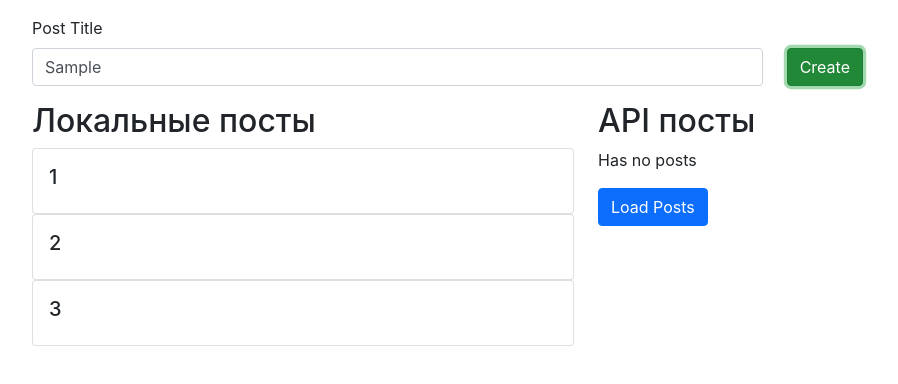
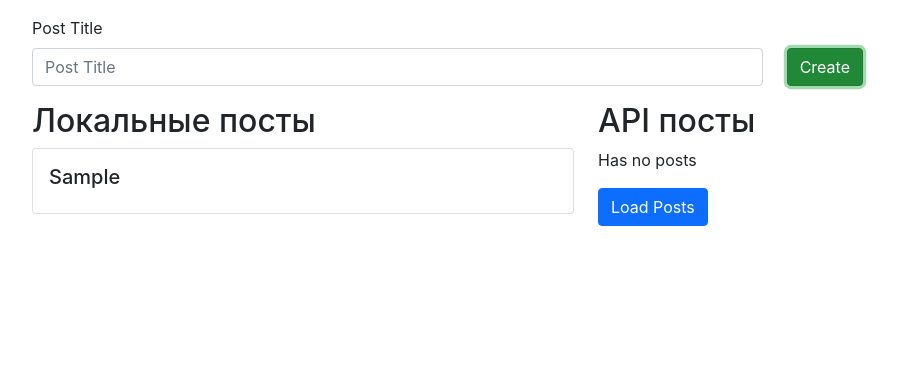
Before and after one commit to FyuroTEX/redux-saga_api_blog, a React (Create React App) app: page / in a window 1280 px wide. Both pictures are taken after typing "Sample" into the empty fields and a click on the button "Create". Shown: the top 384 px of the page, without its empty margins (54-952 px from the left). Built offline with nearby package versions, Linux system fonts and the light colour scheme.

Commit message:
add some actions and reducers

```diff
--- a/package.json
+++ b/package.json
@@ -6,9 +6,13 @@
     "@testing-library/jest-dom": "^4.2.4",
     "@testing-library/react": "^9.5.0",
     "@testing-library/user-event": "^7.2.1",
+    "immutable": "^4.0.0-rc.12",
     "react": "^16.13.1",
     "react-dom": "^16.13.1",
-    "react-scripts": "3.4.1"
+    "react-redux": "^7.2.0",
+    "react-scripts": "3.4.1",
+    "redux": "^4.0.5",
+    "redux-thunk": "^2.3.0"
   },
   "scripts": {
     "start": "react-scripts start",
--- a/src/App.js
+++ b/src/App.js
@@ -14,7 +14,7 @@ function App() {
       <div className="row">
         <div className="col">
           <h2>Локальные посты</h2>
-          <Posts posts={[1, 2, 3]} />
+          <Posts />
         </div>
         <div className="col">
           <h2>API посты</h2>
--- a/src/components/Post.jsx
+++ b/src/components/Post.jsx
@@ -4,7 +4,7 @@ const Post = ({ post }) => {
     return (
         <div className="card">
             <div className="card-body">
-                <h5 className="card-title">{post}</h5>
+                <h5 className="card-title">{post.title}</h5>
             </div>
         </div>
     );
--- a/src/components/PostForm.jsx
+++ b/src/components/PostForm.jsx
@@ -1,23 +1,55 @@
 import React, { Component } from 'react';
+import { connect } from 'react-redux';
+import { createPost } from './../redux/actions/actions';
 
-export default class PostForm extends Component {
+class PostForm extends Component {
     constructor(props) {
         super(props);
-        this.state = {};
+        this.state = {
+            title: ''
+        };
     };
-    submitHandler = event => {
+    submitHandler = (event) => {
         event.preventDefault();
+
+        const { title } = this.state;
+        if (!title.trim()) {
+            return;
+        };
+        const newPost = {
+            title, id: Date.now().toString()
+        };
+
+        this.props.createPost(newPost);
+        this.setState({ title: '' });
+    };
+    changeInputHandler = (event) => {
+        event.persist();
+
+        this.setState(prev => ({
+            ...prev, ...{
+                [event.target.name]: event.target.value
+            }
+        }));
     };
     render() {
         return (
             <form onSubmit={this.submitHandler} className='mb-3 row'>
                 <div className="col-8">
                     <label htmlFor="title" className="form-label">Post Title</label>
-                    <input type="text" placeholder="Post Title" className="form-control" id="title" />
+                    <input
+                        type="text"
+                        placeholder="Post Title"
+                        className="form-control"
+                        id="title"
+                        name='title'
+                        value={this.state.title}
+                        onChange={this.changeInputHandler}
+                    />
                 </div>
 
                 <div className="col-2 d-flex align-items-end">
-                    <button className="btn btn-success">Create</button>
+                    <button className="btn btn-success" type='submit'>Create</button>
                 </div>
 
 
@@ -27,3 +59,9 @@ export default class PostForm extends Component {
         );
     };
 };
+
+const mapDispatchToProps = {
+    createPost
+};
+
+export default connect(null, mapDispatchToProps)(PostForm);
--- a/src/components/Posts.jsx
+++ b/src/components/Posts.jsx
@@ -1,11 +1,18 @@
 import React from 'react';
 import Post from './Post';
+import { connect } from 'react-redux';
 
 const Posts = ({ posts }) => {
-    if (!posts.length) {
+    if (posts === undefined || !posts.length ) {
         return <p>Has no posts</p>;
     };
-    return posts.map(post => <Post post={post} key={post} />);
+    return posts.map(post => <Post post={post} key={post.id} />);
 };
 
-export default Posts;
+const mapStateToProps = (state) => {
+    return {
+        posts: state.posts.posts
+    }
+};
+
+export default connect(mapStateToProps)(Posts);
--- a/src/index.js
+++ b/src/index.js
@@ -2,8 +2,13 @@ import React from 'react';
 import { render } from 'react-dom';
 import './index.css';
 import App from './App';
+import store from './store';
+import { Provider } from 'react-redux';
+
 
 render(
-  <App />,
+  <Provider store={store}>
+    <App />
+  </Provider>,
   document.getElementById('root')
 );
--- /dev/null
+++ b/src/redux/actions/actions.js
@@ -0,0 +1,8 @@
+import { CREATE_POST } from './../reducers/types';
+
+export function createPost(post) {
+    return {
+        type: CREATE_POST,
+        payload: post
+    };
+};
--- /dev/null
+++ b/src/redux/reducers/postsReducer.js
@@ -0,0 +1,18 @@
+import { CREATE_POST } from './types';
+
+
+const initialState = {
+    posts: [],
+    fetchedPosts: []
+};
+
+export const postReducers = (state = initialState, action) => {
+    switch (action.type) {
+        case CREATE_POST:
+            // return { ...state, posts: state.posts.concat(action.payload) }
+            return { ...state, posts: [...state.posts, action.payload] }
+
+        default:
+            return state;
+    }
+}
--- /dev/null
+++ b/src/redux/reducers/types.js
@@ -0,0 +1 @@
+export const CREATE_POST = 'CREATE_POST';
--- /dev/null
+++ b/src/redux/rootReducer.js
@@ -0,0 +1,6 @@
+import { combineReducers } from 'redux';
+import { postReducers } from './reducers/postsReducer';
+
+export const rootReducer = combineReducers({
+    posts: postReducers
+});
--- /dev/null
+++ b/src/store.js
@@ -0,0 +1,12 @@
+import { createStore, compose, applyMiddleware } from 'redux';
+import { rootReducer } from './redux/rootReducer';
+import thunk from 'redux-thunk';
+
+
+const devTools = window.__REDUX_DEVTOOLS_EXTENSION_COMPOSE__;
+const composeEnchancer = devTools ? devTools : compose;
+const middleware = [thunk];
+
+const store = createStore(rootReducer, composeEnchancer(applyMiddleware(...middleware)));
+
+export default store;
```
Also changed, not shown: 1 other file (tests, documents, lock files or other folders).
